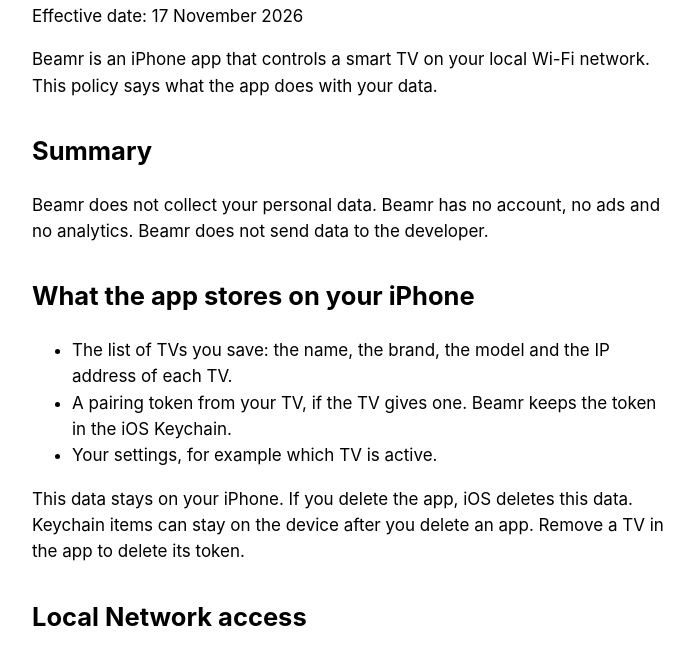
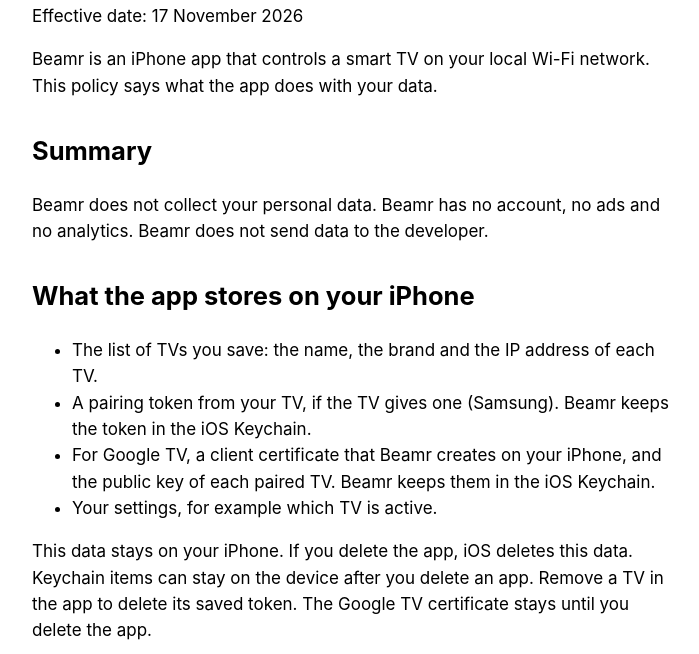
Before and after one commit to gurkiratbola/beamr-site, a plain HTML site: page privacy.html in a window 1280 px wide. Shown: the part 101-755 px from the top of the page, without its empty margins (288-987 px from the left). Drawn offline with Linux system fonts and the light colour scheme.

Commit message:
Privacy policy: match the stored data to the app

```diff
--- a/privacy.html
+++ b/privacy.html
@@ -6,11 +6,12 @@
 <p>Beamr does not collect your personal data. Beamr has no account, no ads and no analytics. Beamr does not send data to the developer.</p>
 <h2>What the app stores on your iPhone</h2>
 <ul>
-<li>The list of TVs you save: the name, the brand, the model and the IP address of each TV.</li>
-<li>A pairing token from your TV, if the TV gives one. Beamr keeps the token in the iOS Keychain.</li>
+<li>The list of TVs you save: the name, the brand and the IP address of each TV.</li>
+<li>A pairing token from your TV, if the TV gives one (Samsung). Beamr keeps the token in the iOS Keychain.</li>
+<li>For Google TV, a client certificate that Beamr creates on your iPhone, and the public key of each paired TV. Beamr keeps them in the iOS Keychain.</li>
 <li>Your settings, for example which TV is active.</li>
 </ul>
-<p>This data stays on your iPhone. If you delete the app, iOS deletes this data. Keychain items can stay on the device after you delete an app. Remove a TV in the app to delete its token.</p>
+<p>This data stays on your iPhone. If you delete the app, iOS deletes this data. Keychain items can stay on the device after you delete an app. Remove a TV in the app to delete its saved token. The Google TV certificate stays until you delete the app.</p>
 <h2>Local Network access</h2>
 <p>Beamr asks for Local Network permission. It uses the permission to find your TV and to send commands to your TV on your home Wi-Fi network. Beamr does not scan networks outside your own.</p>
 <h2>Purchases</h2>
```
